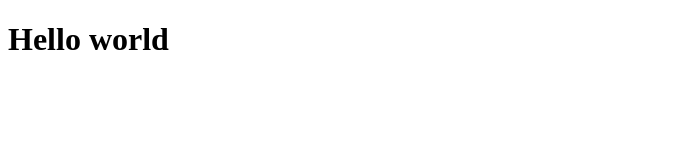
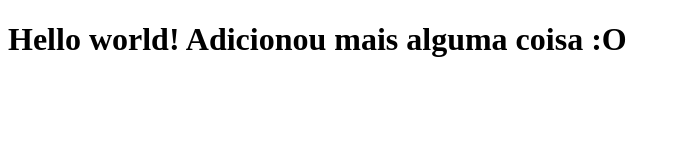
Before and after one commit to reisdoslabios/CourseraTst, a plain HTML site: page site/index.html in a window 1280 px wide. Shown: the whole page, without its empty margins (0-681 px from the left). Drawn offline with Linux system fonts and the light colour scheme.

Commit message:
Put a little more txt

```diff
--- a/site/index.html
+++ b/site/index.html
@@ -6,6 +6,6 @@
     <title>Hello world</title>
 </head>
 <body>
-    <h1>Hello world</h1>
+    <h1>Hello world! Adicionou mais alguma coisa :O</h1>
 </body>
 </html>
```
